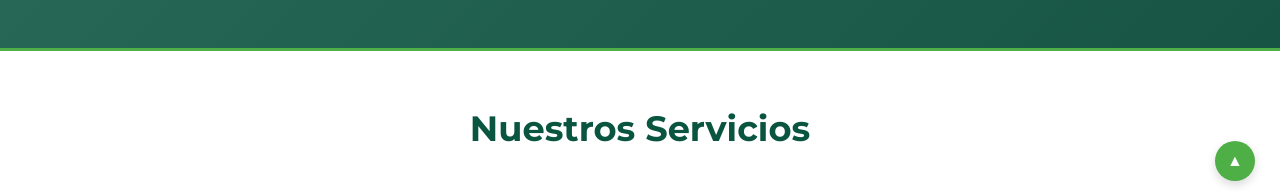
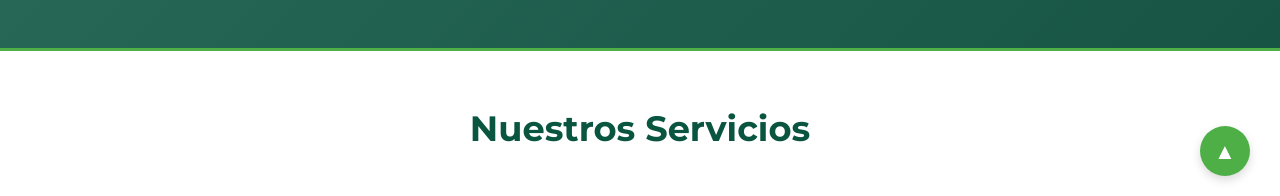
Before and after one commit to aixa-webdesarrollo/Omologra, a plain HTML site: page index.html in a window 1280 px wide. Shown: the part 594-790 px from the top of the page. Drawn offline with nearby package versions, Linux system fonts and the light colour scheme.

Commit message:
18-nov-2026(5)

```diff
--- a/css/style copy.css
+++ b/css/style copy.css
@@ -1087,10 +1087,10 @@ display: none !important;
    ========================================================================== */
 .scroll-to-top {
     position: fixed;
-    bottom: 25px;
-    right: 25px;
-    width: 40px;
-    height: 40px;
+    bottom: 30px;
+    right: 30px;
+    width: 50px;
+    height: 50px;
     background-color: var(--secondary-color);
     color: #ffffff !important;
     border-radius: 50px;
@@ -1098,7 +1098,7 @@ display: none !important;
     justify-content: center;
     align-items: center;
     text-decoration: none;
-    font-size: 16px;
+    font-size: 22px;
     box-shadow: 0 4px 10px rgba(0, 0, 0, 0.15);
     z-index: 999;
     transition: background-color 0.2s ease, transform 0.2s ease, box-shadow 0.2s ease;
--- a/index.html
+++ b/index.html
@@ -200,7 +200,7 @@
         <div class="coverage-box info-box">
           <h3>Área de Actuación</h3>
           <p>
-            Prestamos servicio técnico especializado en *Granada capital, área metropolitana* (Armilla, Maracena, Albolote, Las Gabias, Churriana de la Vega) y resto de municipios de la provincia. Nos desplazamos a comunidades de propietarios, residenciales, comercios y polígonos industriales para garantizar la máxima rapidez en cada asistencia.
+            Prestamos servicio técnico especializado en <strong>Granada capital, área metropolitana</strong> (Armilla, Maracena, Albolote, Las Gabias, Churriana de la Vega) y toda la provincia, además de desplazarnos a <strong>Málaga, Almería y provincias cercanas</strong>. Atendemos comunidades de propietarios, viviendas particulares, comercios y polígonos industriales con máxima rapidez.
           </p>
         </div>
         <div class="coverage-box status-box">
@@ -444,7 +444,6 @@
 
   <!-- BARRA INFERIOR: Copyright y Enlaces de Ley -->
   <div class="container footer-bottom">
-    <p>&copy; 2026 Omologra - Todos los derechos reservados.</p>
     <div class="footer-links">
       <a href="aviso-legal.html">Aviso Legal</a>
       <span class="separator">|</span>
@@ -454,6 +453,8 @@
       <span class="separator">|</span>
       <a href="normativa.html">Normativa Mantenimiento Puertas</a>
     </div>
+    <br>
+    <p>&copy; 2026 Omologra - Todos los derechos reservados.</p>
   </div>
 </footer>
 
--- a/js/script copy.js
+++ b/js/script copy.js
@@ -479,7 +479,7 @@ if (titulo) {
 titulo.innerText = "Solicitar Presupuesto para Automatismo";
 }
 if (subtitulo) {
-subtitulo.innerText = "Cuéntanos más sobre tu proyecto para el motor " + nombreMotor + ". Te enviaremos una valoración a medida lo antes posible.";
+subtitulo.innerHTML = "Has seleccionado el motor <strong>" + nombreMotor + "</strong>. Cuéntanos brevemente cómo es tu puerta y te enviaremos un presupuesto a medida sin compromiso.";
 }
 const seccionContacto = document.getElementById('contacto');
 if (seccionContacto) {
```
